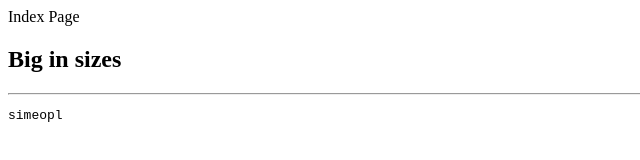
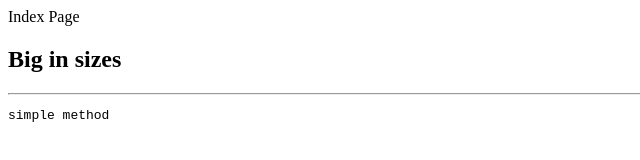
Before and after one commit to maziwop/maziwop.github.io, a plain HTML site: page index.html in a window 1280 px wide. Shown: the full height of the page, 0-640 px from the left. Drawn offline with Linux system fonts and the light colour scheme.

Commit message:
Updated index.html

```diff
--- a/index.html
+++ b/index.html
@@ -11,4 +11,4 @@
 
 
 
-<pre class="wp-block-code"><code>simeopl</code></pre>
+<pre class="wp-block-code"><code>simple method</code></pre>
```
